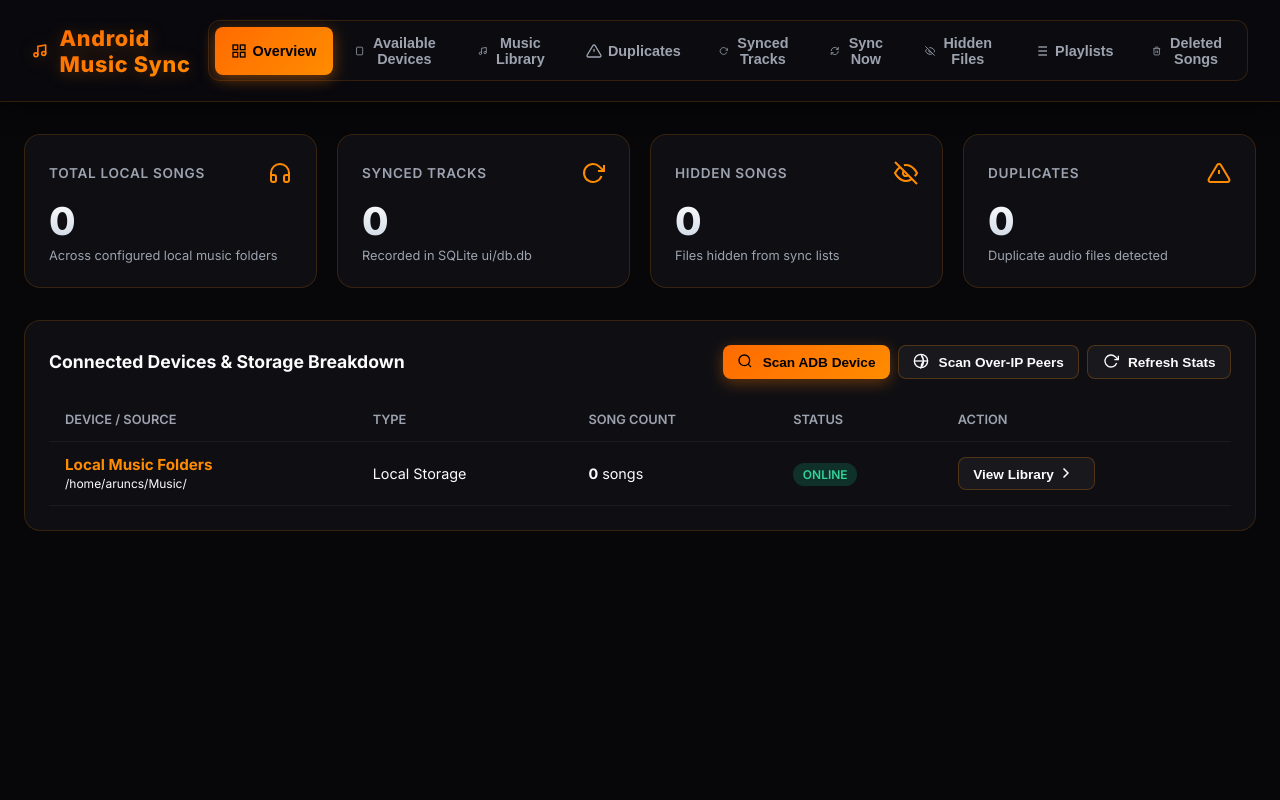
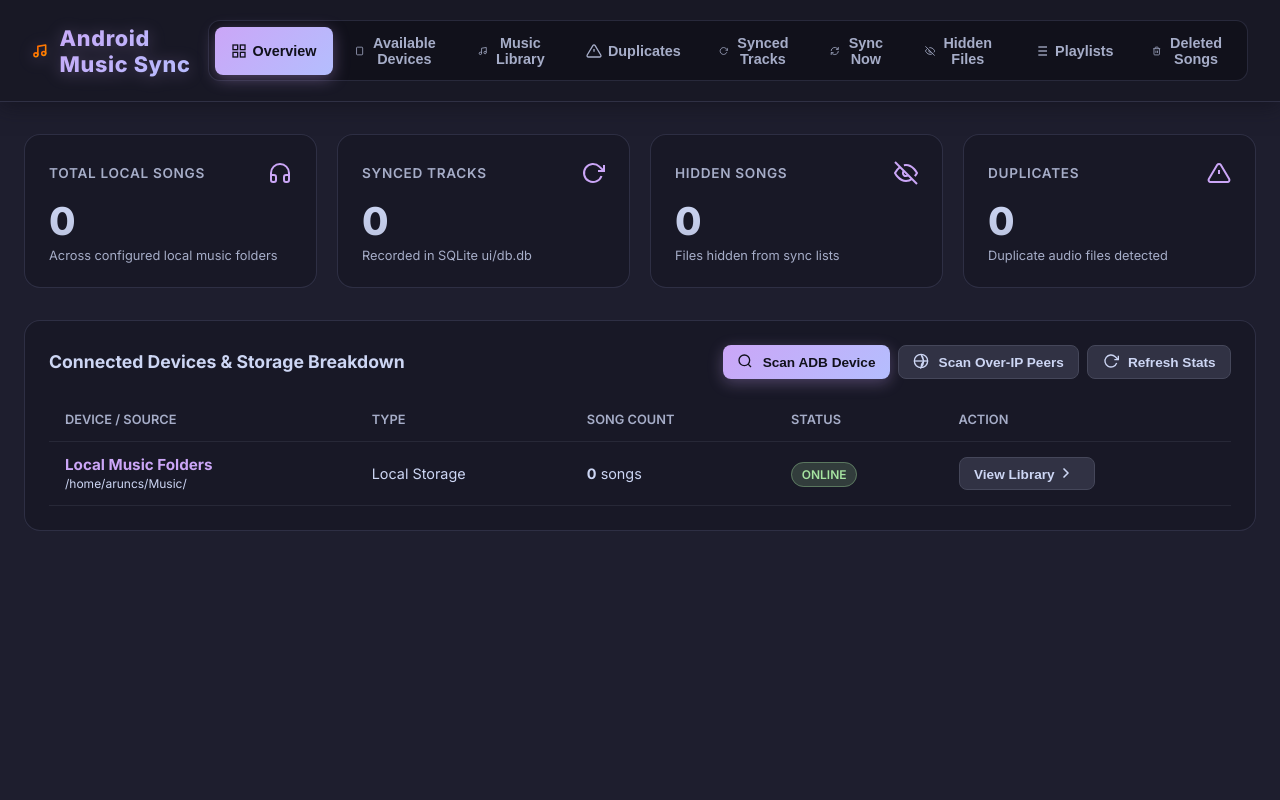
Before and after one commit to aruncs31s/Android_Music_Sync, a Flask app: page / in a window 1280 px wide. Run offline with Flask 3, Linux system fonts and the light colour scheme; data comes from the database, SQL or seed files in the repository; data that the repository does not hold is empty.

Commit message:
update ui

```diff
--- a/ui/static/dashboard.css
+++ b/ui/static/dashboard.css
@@ -1,19 +1,61 @@
-/* Antigravity Music Dashboard CSS - Transformers Bumblebee (Orange & Carbon Black) Theme */
+/* Antigravity Music Dashboard CSS - Catppuccin Mocha Theme */
 :root {
-  --bg-dark: #070709;
-  --bg-card: rgba(18, 18, 22, 0.82);
-  --bg-card-hover: rgba(28, 28, 34, 0.92);
-  --border-color: rgba(255, 140, 0, 0.16);
-  --border-glow: rgba(255, 140, 0, 0.45);
-  --primary-gradient: linear-gradient(135deg, #ff6b00 0%, #ff8c00 100%);
-  --secondary-gradient: linear-gradient(135deg, #ea580c 0%, #f97316 100%);
-  --accent-orange: #ff8c00;
-  --accent-amber: #f59e0b;
-  --accent-yellow: #fbbf24;
-  --text-main: #fcfcfd;
-  --text-muted: #9ca3af;
-  --status-online: #10b981;
-  --status-offline: #f43f5e;
+  /* Catppuccin Mocha Official Palette */
+  --ctp-rosewater: #f5e0dc;
+  --ctp-flamingo: #f2cdcd;
+  --ctp-pink: #f5c2e7;
+  --ctp-mauve: #cba6f7;
+  --ctp-red: #f38ba8;
+  --ctp-maroon: #eba0ac;
+  --ctp-peach: #fab387;
+  --ctp-yellow: #f9e2af;
+  --ctp-green: #a6e3a1;
+  --ctp-teal: #94e2d5;
+  --ctp-sky: #89dceb;
+  --ctp-sapphire: #74c7ec;
+  --ctp-blue: #89b4fa;
+  --ctp-lavender: #b4befe;
+  --ctp-text: #cdd6f4;
+  --ctp-subtext1: #bac2de;
+  --ctp-subtext0: #a6adc8;
+  --ctp-overlay2: #9399b2;
+  --ctp-overlay1: #7f849c;
+  --ctp-overlay0: #6c7086;
+  --ctp-surface2: #585b70;
+  --ctp-surface1: #45475a;
+  --ctp-surface0: #313244;
+  --ctp-base: #1e1e2e;
+  --ctp-mantle: #181825;
+  --ctp-crust: #11111b;
+
+  /* Theme mappings */
+  --bg-dark: #1e1e2e;
+  --bg-mantle: #181825;
+  --bg-crust: #11111b;
+  --bg-card: rgba(24, 24, 37, 0.78);
+  --bg-card-hover: rgba(49, 50, 68, 0.7);
+  --border-color: rgba(180, 190, 254, 0.14);
+  --border-glow: rgba(203, 166, 247, 0.35);
+
+  --primary-gradient: linear-gradient(135deg, #cba6f7 0%, #b4befe 100%);
+  --secondary-gradient: linear-gradient(135deg, #89b4fa 0%, #74c7ec 100%);
+
+  --accent-mauve: #cba6f7;
+  --accent-lavender: #b4befe;
+  --accent-blue: #89b4fa;
+  --accent-peach: #fab387;
+  --accent-yellow: #f9e2af;
+  --accent-green: #a6e3a1;
+  --accent-red: #f38ba8;
+
+  /* Compatibility aliases */
+  --accent-orange: #cba6f7;
+  --accent-amber: #fab387;
+
+  --text-main: #cdd6f4;
+  --text-muted: #a6adc8;
+  --status-online: #a6e3a1;
+  --status-offline: #f38ba8;
 }
 
 * {
@@ -30,18 +72,34 @@ body {
   padding-bottom: 95px;
 }
 
+/* Catppuccin Scrollbars */
+::-webkit-scrollbar {
+  width: 8px;
+  height: 8px;
+}
+::-webkit-scrollbar-track {
+  background: var(--ctp-crust);
+}
+::-webkit-scrollbar-thumb {
+  background: var(--ctp-surface1);
+  border-radius: 4px;
+}
+::-webkit-scrollbar-thumb:hover {
+  background: var(--ctp-surface2);
+}
+
 .header {
   display: flex;
   justify-content: space-between;
   align-items: center;
   padding: 1.25rem 2rem;
-  background: rgba(10, 10, 14, 0.88);
+  background: rgba(24, 24, 37, 0.92);
   backdrop-filter: blur(20px);
   border-bottom: 1px solid var(--border-color);
   position: sticky;
   top: 0;
   z-index: 100;
-  box-shadow: 0 4px 20px rgba(0, 0, 0, 0.6);
+  box-shadow: 0 4px 20px rgba(17, 17, 27, 0.6);
 }
 
 .logo {
@@ -54,13 +112,13 @@ body {
   background: var(--primary-gradient);
   -webkit-background-clip: text;
   -webkit-text-fill-color: transparent;
-  filter: drop-shadow(0 2px 8px rgba(255, 120, 0, 0.3));
+  filter: drop-shadow(0 2px 8px rgba(203, 166, 247, 0.3));
 }
 
 .nav-tabs {
   display: flex;
   gap: 0.4rem;
-  background: rgba(14, 14, 18, 0.85);
+  background: rgba(17, 17, 27, 0.85);
   padding: 0.35rem;
   border-radius: 12px;
   border: 1px solid var(--border-color);
@@ -81,19 +139,19 @@ body {
 }
 
 .tab-btn:hover {
-  color: var(--accent-orange);
-  background: rgba(255, 140, 0, 0.08);
+  color: var(--ctp-mauve);
+  background: rgba(203, 166, 247, 0.1);
 }
 
 .tab-btn.active {
   background: var(--primary-gradient);
-  color: #000000;
+  color: #11111b;
   font-weight: 700;
-  box-shadow: 0 4px 16px rgba(255, 120, 0, 0.45);
+  box-shadow: 0 4px 16px rgba(203, 166, 247, 0.35);
 }
 
 .tab-btn.active .icon-svg {
-  color: #000000;
+  color: #11111b;
 }
 
 .container {
@@ -147,7 +205,7 @@ body {
   font-size: 2.4rem;
   font-weight: 800;
   margin: 0.75rem 0 0.25rem 0;
-  background: linear-gradient(180deg, #ffffff 0%, #cbd5e1 100%);
+  background: linear-gradient(180deg, #cdd6f4 0%, #bac2de 100%);
   -webkit-background-clip: text;
   -webkit-text-fill-color: transparent;
 }
@@ -203,7 +261,7 @@ table {
 th, td {
   padding: 0.85rem 1rem;
   text-align: left;
-  border-bottom: 1px solid rgba(255, 255, 255, 0.05);
+  border-bottom: 1px solid rgba(205, 214, 244, 0.08);
   font-size: 0.9rem;
 }
 
@@ -225,17 +283,27 @@ tr:hover {
   font-weight: 600;
 }
 
-.badge-online { background: rgba(16, 185, 129, 0.2); color: #34d399; }
-.badge-offline { background: rgba(244, 63, 94, 0.2); color: #f87171; }
+.badge-online { background: rgba(166, 227, 161, 0.18); color: #a6e3a1; border: 1px solid rgba(166, 227, 161, 0.35); }
+.badge-offline { background: rgba(243, 139, 168, 0.18); color: #f38ba8; border: 1px solid rgba(243, 139, 168, 0.35); }
 .badge-purple {
-  background: rgba(255, 140, 0, 0.18);
-  color: #fb923c;
-  border: 1px solid rgba(255, 140, 0, 0.35);
+  background: rgba(203, 166, 247, 0.18);
+  color: #cba6f7;
+  border: 1px solid rgba(203, 166, 247, 0.35);
+}
+.badge-peach {
+  background: rgba(250, 179, 135, 0.18);
+  color: #fab387;
+  border: 1px solid rgba(250, 179, 135, 0.35);
+}
+.badge-blue {
+  background: rgba(137, 180, 250, 0.18);
+  color: #89b4fa;
+  border: 1px solid rgba(137, 180, 250, 0.35);
 }
 
 .btn {
   background: var(--primary-gradient);
-  color: #000000;
+  color: #11111b;
   border: none;
   padding: 0.45rem 0.9rem;
   border-radius: 8px;
@@ -243,26 +311,37 @@ tr:hover {
   font-weight: 700;
   cursor: pointer;
   transition: opacity 0.2s ease, transform 0.15s ease, box-shadow 0.2s ease;
-  box-shadow: 0 4px 15px rgba(255, 120, 0, 0.35);
+  box-shadow: 0 4px 15px rgba(203, 166, 247, 0.3);
 }
 
 .btn:hover {
   opacity: 0.95;
   transform: translateY(-1px);
-  box-shadow: 0 6px 20px rgba(255, 120, 0, 0.5);
+  box-shadow: 0 6px 20px rgba(203, 166, 247, 0.45);
 }
 
 .btn-secondary {
-  background: rgba(26, 26, 32, 0.9);
-  border: 1px solid rgba(255, 140, 0, 0.25);
+  background: #313244;
+  border: 1px solid #45475a;
   color: var(--text-main);
   box-shadow: none;
 }
 
 .btn-secondary:hover {
-  background: rgba(40, 40, 48, 0.95);
-  border-color: var(--accent-orange);
+  background: #45475a;
+  border-color: var(--ctp-mauve);
   color: #ffffff;
+}
+
+.btn-danger {
+  background: rgba(243, 139, 168, 0.18) !important;
+  color: #f38ba8 !important;
+  border: 1px solid rgba(243, 139, 168, 0.35) !important;
+}
+
+.btn-danger:hover {
+  background: rgba(243, 139, 168, 0.3) !important;
+  border-color: #f38ba8 !important;
 }
 
 /* Audio Player Footer */
@@ -321,7 +400,7 @@ audio {
 .metric-icon .icon-svg {
   width: 1.5rem;
   height: 1.5rem;
-  color: var(--accent-orange);
+  color: var(--ctp-mauve);
 }
 
 /* Pagination Controls */
--- a/ui/static/dashboard.js
+++ b/ui/static/dashboard.js
@@ -219,7 +219,7 @@ async function loadDeviceSongs(deviceId = 'local', forceRefresh = false) {
   } catch (err) {
     console.error('Error loading device songs:', err);
     if (tbody) {
-      tbody.innerHTML = '<tr><td colspan="8" class="text-muted" style="color: #f87171 !important;">Failed to load songs from device.</td></tr>';
+      tbody.innerHTML = '<tr><td colspan="8" class="text-muted" style="color: var(--status-offline) !important;">Failed to load songs from device.</td></tr>';
     }
   }
 }
@@ -349,13 +349,13 @@ function renderLibraryPage() {
         <button class="btn btn-secondary" onclick="openSyncSongModal('${escapeJs(s.filepath)}', '${escapeJs(s.title)}', '${escapeJs(s.artist)}', '${escapeJs(s.duration_formatted || '')}', '${escapeJs(s.size_formatted || '')}', '${escapeJs(s.bitrate_kbps || '')}', '${escapeJs(s.album || '')}')" title="Sync to target device">${SVG_SYNC} Sync</button>
         <button class="btn btn-secondary" onclick="showAddToPlaylistModal('${escapeJs(s.filepath)}', '${escapeJs(s.title)}')">${SVG_PLUS} Playlist</button>
         <button class="btn btn-secondary" onclick="hideSong('${escapeJs(s.filepath)}')">${SVG_HIDE} Hide</button>
-        <button class="btn btn-secondary" style="background: rgba(244, 63, 94, 0.2); color: #f87171; border-color: rgba(244, 63, 94, 0.3);" onclick="deleteSong('${escapeJs(s.filepath)}', event, '${escapeJs(currentDeviceId)}', '${escapeJs(s._id || '')}', '${escapeJs(s.filename || '')}')">${SVG_TRASH} Delete</button>
+        <button class="btn btn-secondary btn-danger" onclick="deleteSong('${escapeJs(s.filepath)}', event, '${escapeJs(currentDeviceId)}', '${escapeJs(s._id || '')}', '${escapeJs(s.filename || '')}')">${SVG_TRASH} Delete</button>
       `;
     } else {
       actionButtons = `
         <button class="btn btn-secondary" onclick="showAddToPlaylistModal('${escapeJs(s.filepath)}', '${escapeJs(s.title)}')">${SVG_PLUS} Playlist</button>
         <button class="btn btn-secondary" onclick="alert('File: ${escapeJs(s.filepath || s.filename)}')">Details</button>
-        <button class="btn btn-secondary" style="background: rgba(244, 63, 94, 0.2); color: #f87171; border-color: rgba(244, 63, 94, 0.3);" onclick="deleteSong('${escapeJs(s.filepath)}', event, '${escapeJs(currentDeviceId)}', '${escapeJs(s._id || '')}', '${escapeJs(s.filename || '')}')">${SVG_TRASH} Delete</button>
+        <button class="btn btn-secondary btn-danger" onclick="deleteSong('${escapeJs(s.filepath)}', event, '${escapeJs(currentDeviceId)}', '${escapeJs(s._id || '')}', '${escapeJs(s.filename || '')}')">${SVG_TRASH} Delete</button>
       `;
     }
 
@@ -461,7 +461,7 @@ function renderDuplicatesPage() {
           </div>
           <div style="display: flex; gap: 0.4rem;">
             <button class="btn btn-secondary" style="padding: 0.3rem 0.75rem; font-size: 0.75rem;" onclick="playAudio('${escapeJs(s.filepath)}', '${escapeJs(s.title)}', '${escapeJs(s.artist)}')">${SVG_PLAY} Play</button>
-            <button class="btn btn-secondary" style="padding: 0.3rem 0.75rem; font-size: 0.75rem; background: rgba(244, 63, 94, 0.25); color: #f87171; border-color: rgba(244, 63, 94, 0.4);" onclick="deleteSong('${escapeJs(s.filepath)}', event)">${SVG_TRASH} Delete</button>
+            <button class="btn btn-secondary btn-danger" style="padding: 0.3rem 0.75rem; font-size: 0.75rem;" onclick="deleteSong('${escapeJs(s.filepath)}', event)">${SVG_TRASH} Delete</button>
           </div>
         </li>
       `;
@@ -1199,7 +1199,7 @@ function renderPlaylistTracks() {
         <td>${escapeHtml(s.size_formatted || 'N/A')}</td>
         <td>
           <button class="btn btn-secondary" onclick="playPlaylistFromTrack(${idx})">${playBtnIcon} ${playBtnText}</button>
-          <button class="btn btn-secondary" style="background: rgba(244, 63, 94, 0.2); color: #f87171; border-color: rgba(244, 63, 94, 0.3);" onclick="removeTrackFromPlaylist(${selectedPlaylist.id}, '${escapeJs(s.filepath)}')">${SVG_TRASH} Remove</button>
+          <button class="btn btn-secondary btn-danger" onclick="removeTrackFromPlaylist(${selectedPlaylist.id}, '${escapeJs(s.filepath)}')">${SVG_TRASH} Remove</button>
         </td>
       </tr>
     `;
@@ -1544,9 +1544,9 @@ async function onSyncDestinationDeviceChange() {
     if (data.status === 'error') {
       if (bannerEl) {
         bannerEl.className = '';
-        bannerEl.style.background = 'rgba(244, 63, 94, 0.15)';
-        bannerEl.style.border = '1px solid rgba(244, 63, 94, 0.4)';
-        bannerEl.style.color = '#f87171';
+        bannerEl.style.background = 'rgba(243, 139, 168, 0.15)';
+        bannerEl.style.border = '1px solid rgba(243, 139, 168, 0.4)';
+        bannerEl.style.color = '#f38ba8';
         bannerEl.innerHTML = `<strong>Error checking device:</strong> ${escapeHtml(data.message || 'Device offline or unreachable')}`;
       }
       return;
@@ -1556,18 +1556,18 @@ async function onSyncDestinationDeviceChange() {
     if (data.exact_match && data.exact_match.found) {
       const em = data.exact_match.device_song || {};
       if (bannerEl) {
-        bannerEl.style.background = 'rgba(245, 158, 11, 0.15)';
-        bannerEl.style.border = '1px solid rgba(245, 158, 11, 0.4)';
-        bannerEl.style.color = '#fbbf24';
+        bannerEl.style.background = 'rgba(249, 226, 175, 0.15)';
+        bannerEl.style.border = '1px solid rgba(249, 226, 175, 0.4)';
+        bannerEl.style.color = '#f9e2af';
         bannerEl.innerHTML = `
           <div style="font-weight: 700; font-size: 0.95rem; margin-bottom: 0.25rem;">⚠️ Song Already Exists on ${escapeHtml(data.device_name)}</div>
-          <div style="color: #fef08a; font-size: 0.8rem;">${escapeHtml(data.exact_match.match_reason || 'Match found')}</div>
+          <div style="color: #f9e2af; font-size: 0.8rem;">${escapeHtml(data.exact_match.match_reason || 'Match found')}</div>
           <div style="display: flex; gap: 0.6rem; margin-top: 0.4rem; font-size: 0.75rem; flex-wrap: wrap;">
             <span class="badge" style="background: rgba(255,255,255,0.08);">${escapeHtml(em.duration_formatted || '00:00')}</span>
             <span class="badge badge-purple">${escapeHtml(em.bitrate_kbps ? `${em.bitrate_kbps} kbps` : 'Bitrate Unknown')}</span>
             <span class="badge" style="background: rgba(255,255,255,0.08);">${escapeHtml(em.size_formatted || '')}</span>
           </div>
-          <div style="font-family: monospace; font-size: 0.72rem; color: #cbd5e1; margin-top: 0.35rem; word-break: break-all;">
+          <div style="font-family: monospace; font-size: 0.72rem; color: #a6adc8; margin-top: 0.35rem; word-break: break-all;">
             Path: ${escapeHtml(em.filepath || em.filename || '')}
           </div>
         `;
@@ -1575,12 +1575,12 @@ async function onSyncDestinationDeviceChange() {
       if (syncBtnText) syncBtnText.textContent = 'Overwrite & Force Sync';
     } else {
       if (bannerEl) {
-        bannerEl.style.background = 'rgba(16, 185, 129, 0.15)';
-        bannerEl.style.border = '1px solid rgba(16, 185, 129, 0.4)';
-        bannerEl.style.color = '#34d399';
+        bannerEl.style.background = 'rgba(166, 227, 161, 0.15)';
+        bannerEl.style.border = '1px solid rgba(166, 227, 161, 0.4)';
+        bannerEl.style.color = '#a6e3a1';
         bannerEl.innerHTML = `
           <div style="font-weight: 700; font-size: 0.95rem; margin-bottom: 0.25rem;">✅ Not Present on Destination Device</div>
-          <div style="color: #a7f3d0; font-size: 0.8rem;">This track does not currently exist on ${escapeHtml(data.device_name)}. Ready to sync!</div>
+          <div style="color: #a6e3a1; font-size: 0.8rem;">This track does not currently exist on ${escapeHtml(data.device_name)}. Ready to sync!</div>
         `;
       }
       if (syncBtnText) syncBtnText.textContent = 'Sync to Device';
@@ -1597,14 +1597,14 @@ async function onSyncDestinationDeviceChange() {
         let simHtml = '';
         similar.forEach(s => {
           simHtml += `
-            <div style="background: rgba(20, 20, 26, 0.85); border: 1px solid var(--border-color); border-radius: 8px; padding: 0.6rem 0.85rem; display: flex; justify-content: space-between; align-items: center; gap: 0.75rem;">
+            <div style="background: rgba(24, 24, 37, 0.85); border: 1px solid var(--border-color); border-radius: 8px; padding: 0.6rem 0.85rem; display: flex; justify-content: space-between; align-items: center; gap: 0.75rem;">
               <div style="min-width: 0; flex: 1;">
                 <div style="font-weight: 600; font-size: 0.85rem; white-space: nowrap; overflow: hidden; text-overflow: ellipsis;">${escapeHtml(s.title || 'Unknown')}</div>
                 <div class="text-muted" style="font-size: 0.75rem;">${escapeHtml(s.artist || 'Unknown')} &bull; ${escapeHtml(s.duration_formatted || '')} &bull; <span class="badge badge-purple" style="font-size: 0.7rem;">${escapeHtml(s.bitrate_kbps ? `${s.bitrate_kbps} kbps` : '')}</span></div>
-                ${s.comparison_note ? `<div style="font-size: 0.72rem; color: #fb923c; margin-top: 0.2rem;">${escapeHtml(s.comparison_note)}</div>` : ''}
+                ${s.comparison_note ? `<div style="font-size: 0.72rem; color: #fab387; margin-top: 0.2rem;">${escapeHtml(s.comparison_note)}</div>` : ''}
               </div>
               <div style="text-align: right; flex-shrink: 0;">
-                <span class="badge" style="background: rgba(255, 140, 0, 0.18); color: var(--accent-orange); font-size: 0.75rem; font-weight: 700;">
+                <span class="badge" style="background: rgba(203, 166, 247, 0.18); color: var(--ctp-mauve); font-size: 0.75rem; font-weight: 700;">
                   ${s.similarity_score}% Match
                 </span>
               </div>
@@ -1661,7 +1661,7 @@ async function submitSyncSongToDevice() {
       syncBtn.disabled = false;
       syncBtnText.textContent = 'Retry Sync';
       if (statusEl) {
-        statusEl.innerHTML = `<span style="color: #f87171; font-weight: 600;">Error: ${escapeHtml(data.error || data.message || 'Sync failed')}</span>`;
+        statusEl.innerHTML = `<span style="color: var(--status-offline); font-weight: 600;">Error: ${escapeHtml(data.error || data.message || 'Sync failed')}</span>`;
       }
     }
   } catch (err) {
@@ -1669,7 +1669,7 @@ async function submitSyncSongToDevice() {
     syncBtn.disabled = false;
     syncBtnText.textContent = 'Retry Sync';
     if (statusEl) {
-      statusEl.innerHTML = '<span style="color: #f87171; font-weight: 600;">Connection error while syncing song.</span>';
-    }
-  }
-}
+      statusEl.innerHTML = '<span style="color: var(--status-offline); font-weight: 600;">Connection error while syncing song.</span>';
+    }
+  }
+}
--- a/ui/templates/dashboard.html
+++ b/ui/templates/dashboard.html
@@ -157,7 +157,7 @@
         </div>
 
         <!-- Add Over-IP Device Form -->
-        <div style="background: rgba(15, 23, 42, 0.5); padding: 1.25rem; border-radius: 12px; border: 1px solid var(--border-color); margin-bottom: 1.5rem;">
+        <div style="background: rgba(17, 17, 27, 0.6); padding: 1.25rem; border-radius: 12px; border: 1px solid var(--border-color); margin-bottom: 1.5rem;">
           <h4 style="margin-bottom: 0.75rem;">Add & Ping New Over-IP Peer Device</h4>
           <div class="form-inline-row" style="display: flex; gap: 0.75rem; flex-wrap: wrap; align-items: center;">
             <input type="text" id="input-ip-addr" class="search-bar" placeholder="IP Address (e.g. 192.168.1.50)" style="max-width: 250px;">
@@ -380,12 +380,12 @@
         </div>
 
         <!-- Selected Playlist Details Container -->
-        <div id="playlist-details-panel" style="display: none; background: rgba(15, 23, 42, 0.5); padding: 1.25rem; border-radius: 12px; border: 1px solid var(--border-color);">
+        <div id="playlist-details-panel" style="display: none; background: rgba(17, 17, 27, 0.6); padding: 1.25rem; border-radius: 12px; border: 1px solid var(--border-color);">
           <div style="display: flex; justify-content: space-between; align-items: center; margin-bottom: 1rem; flex-wrap: wrap; gap: 0.75rem;">
             <h3 id="selected-playlist-name" style="margin: 0; font-weight: 700;">Playlist Name</h3>
             <div class="panel-actions" style="display: flex; gap: 0.5rem; flex-wrap: wrap;">
               <button class="btn" id="btn-play-playlist" onclick="playCurrentPlaylist()"><svg class="icon-svg" viewBox="0 0 24 24" fill="currentColor"><polygon points="5 3 19 12 5 21 5 3"/></svg> Play Playlist</button>
-              <button class="btn btn-secondary" style="background: rgba(244, 63, 94, 0.2); color: #f87171; border-color: rgba(244, 63, 94, 0.3);" onclick="deleteCurrentPlaylist()">Delete Playlist</button>
+              <button class="btn btn-secondary btn-danger" onclick="deleteCurrentPlaylist()">Delete Playlist</button>
             </div>
           </div>
           <div class="table-responsive">
@@ -418,7 +418,7 @@
               <svg class="icon-svg" viewBox="0 0 24 24" fill="none" stroke="currentColor" stroke-width="2"><polyline points="23 4 23 10 17 10"/><path d="M20.49 15a9 9 0 1 1-2.12-9.36L23 10"/></svg>
               Refresh
             </button>
-            <button class="btn btn-secondary" style="background: rgba(244, 63, 94, 0.2); color: #f87171; border-color: rgba(244, 63, 94, 0.3);" onclick="clearDeletedHistory()">Empty Trash (Delete Files)</button>
+            <button class="btn btn-secondary btn-danger" onclick="clearDeletedHistory()">Empty Trash (Delete Files)</button>
           </div>
         </div>
         <small class="text-muted" style="display: block; margin-bottom: 1rem; min-height: 1.2rem;">Deleted songs are kept in <code>tmp/deleted/</code> (metadata: bitrate / created / modified time are optional) until restored or the trash is emptied.</small>
@@ -450,7 +450,7 @@
   <!-- Audio Player Footer -->
   <div id="audio-player-bar" class="audio-player-bar" style="display: none;">
     <div class="player-info">
-      <span class="metric-icon player-badge-icon" style="background: rgba(255, 140, 0, 0.2); border: 1px solid rgba(255, 140, 0, 0.35); border-radius: 10px; display: inline-flex; align-items: center; justify-content: center; width: 42px; height: 42px; flex-shrink: 0;">
+      <span class="metric-icon player-badge-icon" style="background: rgba(203, 166, 247, 0.16); border: 1px solid rgba(203, 166, 247, 0.32); border-radius: 10px; display: inline-flex; align-items: center; justify-content: center; width: 42px; height: 42px; flex-shrink: 0; color: var(--ctp-mauve);">
         <svg class="icon-svg" viewBox="0 0 24 24" fill="none" stroke="currentColor" stroke-width="2"><path d="M9 18V5l12-2v13"/><circle cx="6" cy="18" r="3"/><circle cx="18" cy="16" r="3"/></svg>
       </span>
       <div class="player-text-wrap" style="min-width: 0; overflow: hidden;">
@@ -459,7 +459,7 @@
       </div>
     </div>
     <div class="player-controls" style="display: flex; align-items: center; gap: 1rem;">
-      <button id="btn-player-playpause" class="btn" style="border-radius: 50%; width: 44px; height: 44px; padding: 0; display: flex; align-items: center; justify-content: center; background: var(--primary-gradient); color: #000000; flex-shrink: 0;" onclick="togglePlayPause()" title="Play / Pause">
+      <button id="btn-player-playpause" class="btn" style="border-radius: 50%; width: 44px; height: 44px; padding: 0; display: flex; align-items: center; justify-content: center; background: var(--primary-gradient); color: #11111b; flex-shrink: 0;" onclick="togglePlayPause()" title="Play / Pause">
         <svg class="icon-svg" viewBox="0 0 24 24" fill="currentColor"><polygon points="5 3 19 12 5 21 5 3"/></svg>
       </button>
       <audio id="audio-player" controls autoplay style="height: 40px;"></audio>
@@ -505,7 +505,7 @@
       </div>
 
       <!-- Local Track Summary Card -->
-      <div id="sync-track-summary" style="background: rgba(255, 140, 0, 0.08); border: 1px solid var(--border-color); border-radius: 10px; padding: 0.85rem 1rem; margin-bottom: 1rem;">
+      <div id="sync-track-summary" style="background: rgba(203, 166, 247, 0.08); border: 1px solid var(--border-color); border-radius: 10px; padding: 0.85rem 1rem; margin-bottom: 1rem;">
         <div style="font-weight: 700; font-size: 1.05rem; margin-bottom: 0.2rem;" id="sync-local-title">Song Title</div>
         <div class="text-muted" style="font-size: 0.85rem; margin-bottom: 0.4rem;" id="sync-local-artist-album">Artist | Album</div>
         <div style="display: flex; gap: 0.75rem; flex-wrap: wrap; font-size: 0.78rem;">
@@ -527,7 +527,7 @@
       <!-- Device Check Results -->
       <div id="sync-check-loading" style="display: none; text-align: center; padding: 1.5rem 0;">
         <div style="display: inline-block; animation: spin 1s linear infinite; margin-bottom: 0.5rem;">
-          <svg class="icon-svg" style="width: 2rem; height: 2rem; color: var(--accent-orange);" viewBox="0 0 24 24" fill="none" stroke="currentColor" stroke-width="2"><polyline points="23 4 23 10 17 10"/><path d="M20.49 15a9 9 0 1 1-2.12-9.36L23 10"/></svg>
+          <svg class="icon-svg" style="width: 2rem; height: 2rem; color: var(--ctp-mauve);" viewBox="0 0 24 24" fill="none" stroke="currentColor" stroke-width="2"><polyline points="23 4 23 10 17 10"/><path d="M20.49 15a9 9 0 1 1-2.12-9.36L23 10"/></svg>
         </div>
         <p class="text-muted" style="font-size: 0.85rem; margin: 0;">Checking destination device for existing &amp; similar tracks...</p>
       </div>
@@ -540,7 +540,7 @@
         <div id="sync-similar-section" style="margin-bottom: 1.25rem;">
           <div style="display: flex; justify-content: space-between; align-items: center; margin-bottom: 0.5rem;">
             <span style="font-weight: 700; font-size: 0.9rem; color: var(--text-main);">Similar Songs on Device</span>
-            <span class="badge" style="background: rgba(255, 140, 0, 0.15); color: var(--accent-orange);" id="sync-similar-count">0 found</span>
+            <span class="badge" style="background: rgba(203, 166, 247, 0.15); color: var(--ctp-mauve);" id="sync-similar-count">0 found</span>
           </div>
           <div id="sync-similar-list" style="display: flex; flex-direction: column; gap: 0.5rem; max-height: 220px; overflow-y: auto;"></div>
         </div>
```
Also changed, not shown: other parts of ui/static/dashboard.css (+26 -26 lines).
